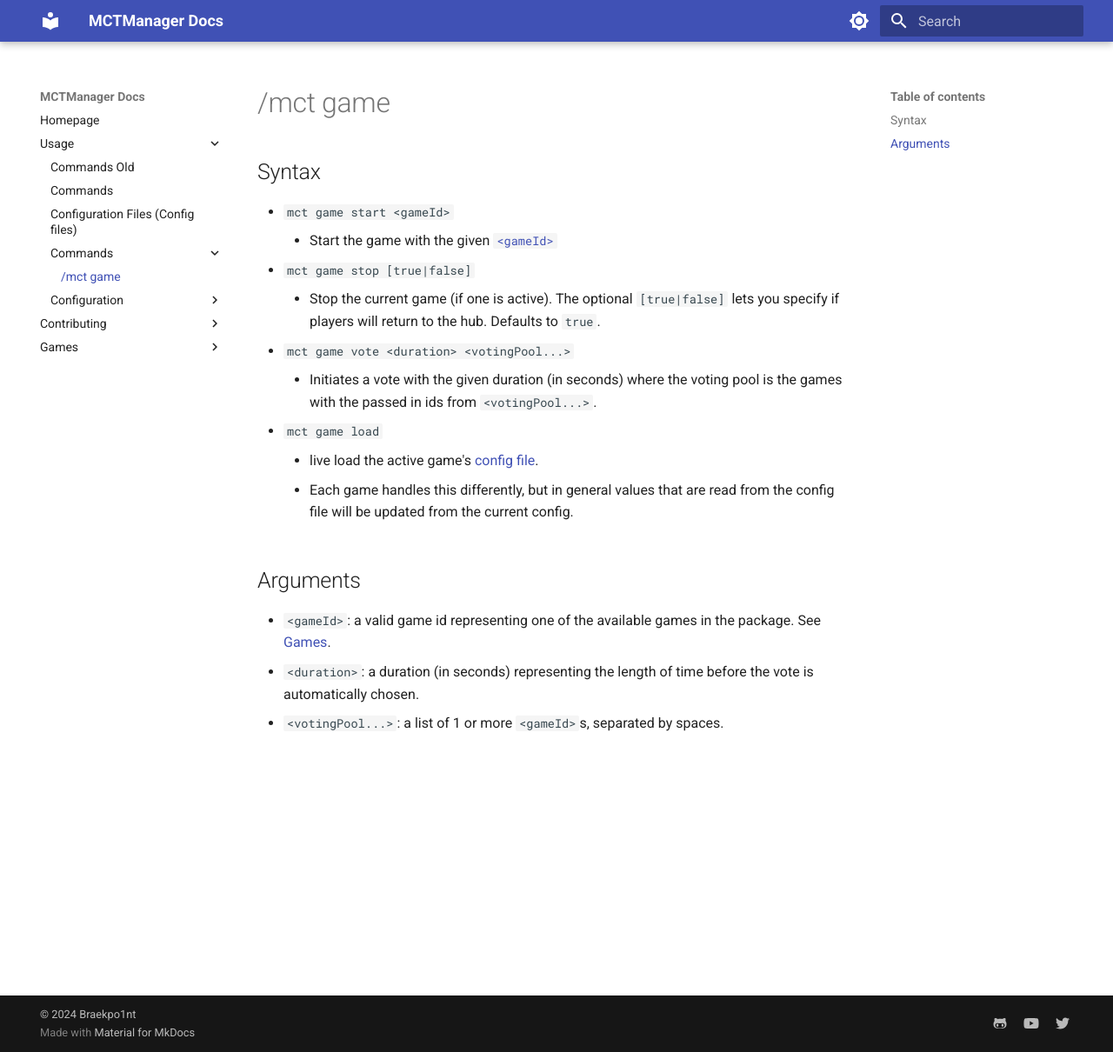
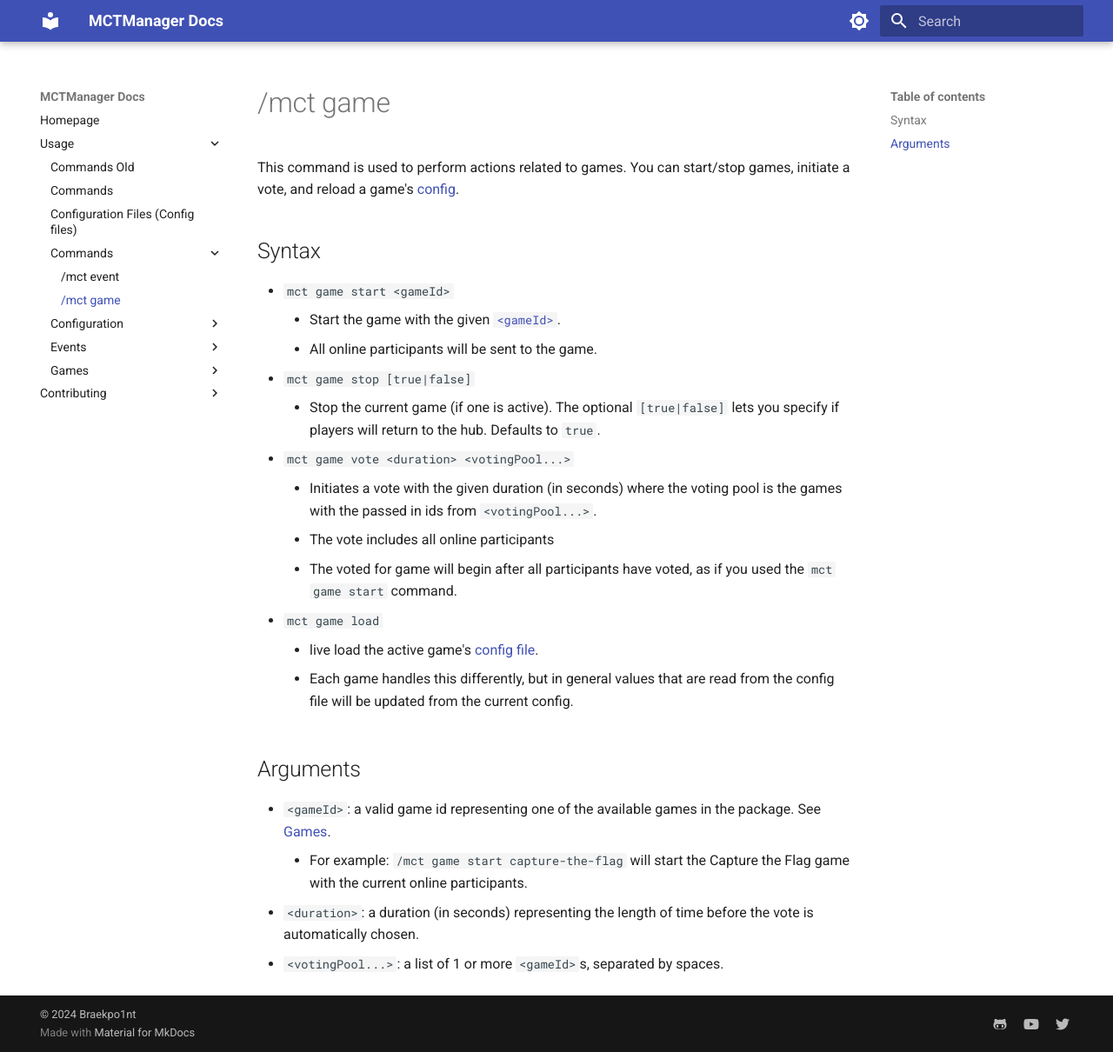
Before and after one commit to Braekpo1nt/mctmanager-docs, an MkDocs documentation site: the page built from docs/Usage/commands/mct-game.md, in a window 1280 px wide and 1210 px high. Shown: the whole window at 87% size. Built offline with MkDocs 1.6.1 and Material for MkDocs 9.7.7, drawn with Linux system fonts in a browser that asks for light colours.

Commit message:
started on event command

```diff
--- a/docs/Usage/commands/game.md
+++ b/docs/Usage/commands/mct-game.md
@@ -1,13 +1,18 @@
 # /mct game
+
+This command is used to perform actions related to games. You can start/stop games, initiate a vote, and reload a game's [config](../configuration/configuration.md).
 
 ## Syntax
 
 - `mct game start <gameId>`
-    - Start the game with the given [`<gameId>`](../../games/introduction.md#game-id)
+    - Start the game with the given [`<gameId>`](../../games/introduction.md#game-id).
+    - All online participants will be sent to the game.
 - `mct game stop [true|false]`
     - Stop the current game (if one is active). The optional `[true|false]` lets you specify if players will return to the hub. Defaults to `true`.
 - `mct game vote <duration> <votingPool...>`
     - Initiates a vote with the given duration (in seconds) where the voting pool is the games with the passed in ids from `<votingPool...>`.
+    - The vote includes all online participants
+    - The voted for game will begin after all participants have voted, as if you used the `mct game start` command.
 - `mct game load`
     - live load the active game's [config file](../configuration/configuration.md).
     - Each game handles this differently, but in general values that are read from the config file will be updated from the current config.
@@ -15,5 +20,6 @@
 ## Arguments
 
 - `<gameId>`: a valid game id representing one of the available games in the package. See [Games](../../games/introduction.md#game-id).
+    - For example: `/mct game start capture-the-flag` will start the Capture the Flag game with the current online participants.
 - `<duration>`: a duration (in seconds) representing the length of time before the vote is automatically chosen.
 - `<votingPool...>`: a list of 1 or more `<gameId>`s, separated by spaces.
```
Also changed, not shown: docs/Usage/commands.md (+2 -2 lines), docs/Usage/commands/mct-event.md (added, +13 -0 lines), docs/Usage/events/events.md (added, +11 -0 lines), docs/Usage/games/introduction.md (renamed from docs/games/introduction.md, +6 -0 lines), docs/Usage/events/Event Flow.drawio.png (renamed from docs/Event Flow.drawio.png).
